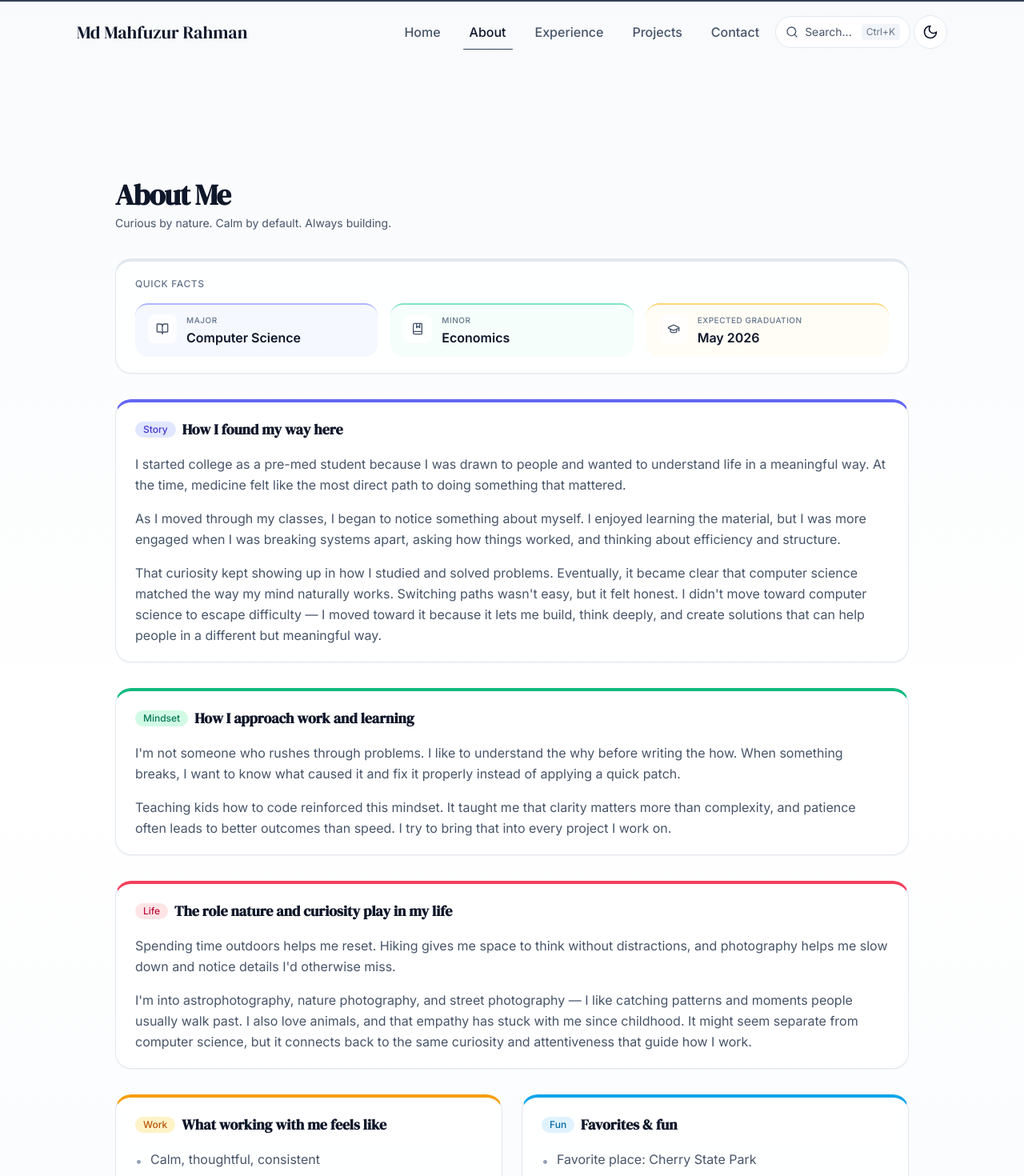
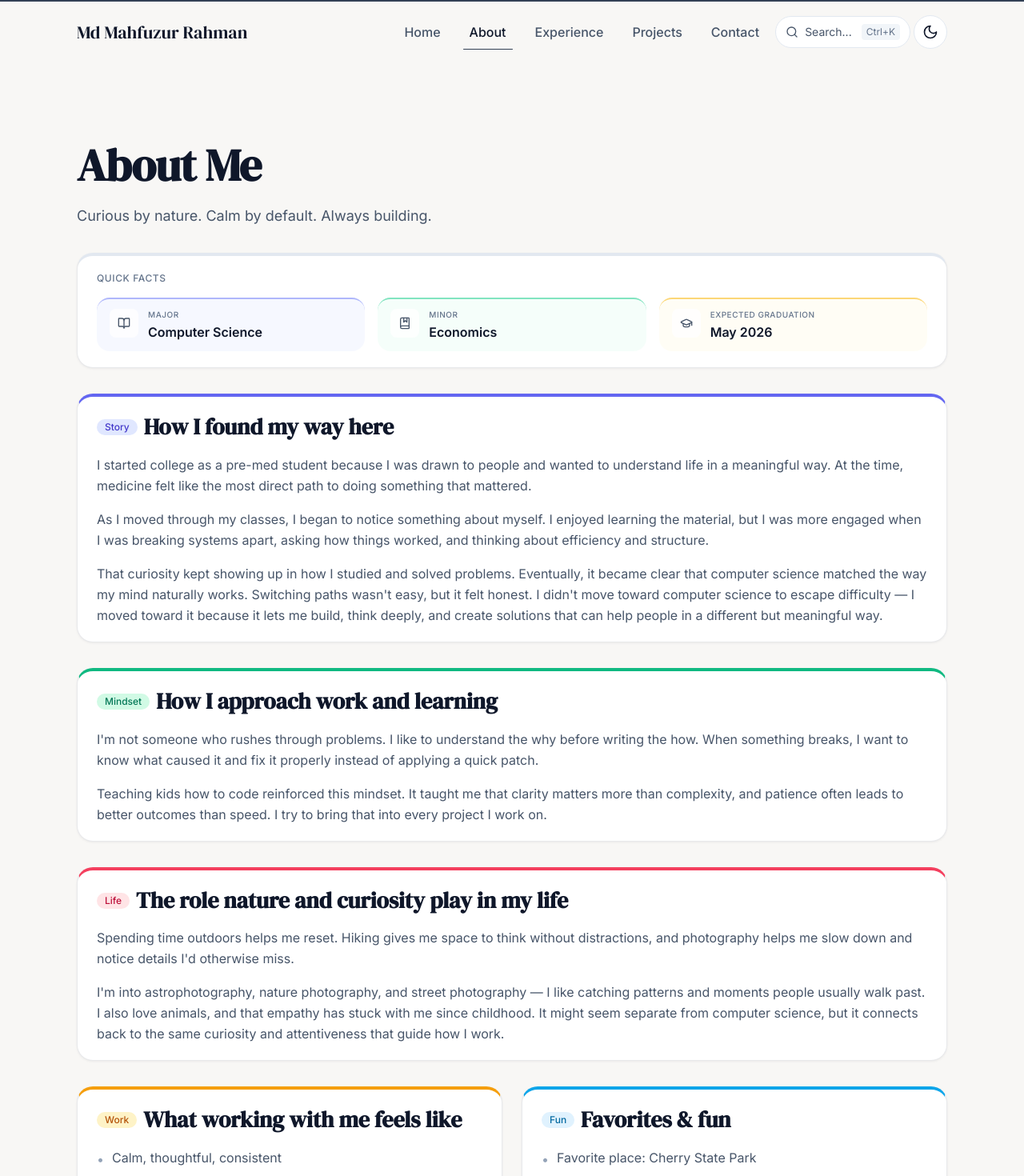
Before and after one commit to mdrahman789/Portfolio, a React (Vite) app: page /about in a window 1280 px wide. Shown: the top 1470 px of the page at 80% size. Built offline with nearby package versions, Linux system fonts and the light colour scheme.

Commit message:
More on About me

```diff
--- a/src/pages/About.tsx
+++ b/src/pages/About.tsx
@@ -1,5 +1,7 @@
 import { Link } from 'react-router-dom'
 import { BookOpen, BookMarked, GraduationCap } from 'lucide-react'
+import { Section } from '@/components/ui/Section'
+import { ScrollReveal } from '@/components/motion/ScrollReveal'
 
 const quickFacts = [
   { label: 'Major', value: 'Computer Science', icon: BookOpen, accent: 'indigo' },
@@ -47,20 +49,23 @@ const pillClasses: Record<string, string> = {
 }
 
 const cardBase =
-  'rounded-2xl border border-slate-200 dark:border-slate-700 bg-white/80 backdrop-blur dark:bg-slate-900/60 shadow-sm hover:shadow-md transition-shadow px-6 py-5'
+  'rounded-2xl border border-[var(--color-border)] bg-white dark:bg-[var(--color-bg-elevated)] shadow-soft dark:shadow-dark-soft hover:shadow-md transition-shadow px-6 py-5'
 
 export function About() {
   return (
-    <div className="bg-gradient-to-b from-slate-50 via-white to-slate-50 dark:from-slate-950 dark:via-slate-950 dark:to-slate-900 pt-36 md:pt-44">
-      <div className="max-w-5xl mx-auto px-4 py-12 flex flex-col gap-8">
+    <div>
+      <Section className="pt-36 md:pt-44">
+        <div className="flex flex-col gap-8">
           {/* 1) Header */}
           <header>
-          <h1 className="font-display text-4xl font-bold text-slate-900 dark:text-white tracking-tight">
+            <ScrollReveal>
+              <h1 className="font-display text-display-xl md:text-display-2xl font-bold mb-4 text-slate-900 dark:text-white tracking-tight">
                 About Me
               </h1>
-          <p className="mt-1 text-sm text-slate-600 dark:text-slate-300 leading-relaxed">
+              <p className="text-body-lg text-slate-600 dark:text-slate-400 max-w-2xl leading-relaxed">
                 Curious by nature. Calm by default. Always building.
               </p>
+            </ScrollReveal>
           </header>
 
         {/* 2) Quick Facts */}
@@ -97,11 +102,11 @@ export function About() {
           <article className={`${cardBase} ${cardAccent.indigo}`}>
             <div className="flex flex-wrap items-center gap-2 mb-4">
               <span className={`rounded-full px-2.5 py-0.5 text-xs font-medium ${pillClasses.indigo}`}>Story</span>
-              <h2 className="font-display text-lg font-semibold text-slate-900 dark:text-white">
+              <h2 className="font-display text-display-md font-semibold text-slate-900 dark:text-white">
                 How I found my way here
               </h2>
             </div>
-            <div className="text-slate-600 dark:text-slate-300 leading-relaxed space-y-4">
+            <div className="text-body text-slate-600 dark:text-slate-400 leading-relaxed space-y-4">
               <p>
                 I started college as a pre-med student because I was drawn to people and wanted to understand life in a meaningful way. At the time, medicine felt like the most direct path to doing something that mattered.
               </p>
@@ -120,11 +125,11 @@ export function About() {
           <article className={`${cardBase} ${cardAccent.emerald}`}>
             <div className="flex flex-wrap items-center gap-2 mb-4">
               <span className={`rounded-full px-2.5 py-0.5 text-xs font-medium ${pillClasses.emerald}`}>Mindset</span>
-              <h2 className="font-display text-lg font-semibold text-slate-900 dark:text-white">
+              <h2 className="font-display text-display-md font-semibold text-slate-900 dark:text-white">
                 How I approach work and learning
               </h2>
             </div>
-            <div className="text-slate-600 dark:text-slate-300 leading-relaxed space-y-4">
+            <div className="text-body text-slate-600 dark:text-slate-400 leading-relaxed space-y-4">
               <p>
                 I&apos;m not someone who rushes through problems. I like to understand the why before writing the how. When something breaks, I want to know what caused it and fix it properly instead of applying a quick patch.
               </p>
@@ -140,11 +145,11 @@ export function About() {
           <article className={`${cardBase} ${cardAccent.rose}`}>
             <div className="flex flex-wrap items-center gap-2 mb-4">
               <span className={`rounded-full px-2.5 py-0.5 text-xs font-medium ${pillClasses.rose}`}>Life</span>
-              <h2 className="font-display text-lg font-semibold text-slate-900 dark:text-white">
+              <h2 className="font-display text-display-md font-semibold text-slate-900 dark:text-white">
                 The role nature and curiosity play in my life
               </h2>
             </div>
-            <div className="text-slate-600 dark:text-slate-300 leading-relaxed space-y-4">
+            <div className="text-body text-slate-600 dark:text-slate-400 leading-relaxed space-y-4">
               <p>
                 Spending time outdoors helps me reset. Hiking gives me space to think without distractions, and photography helps me slow down and notice details I&apos;d otherwise miss.
               </p>
@@ -161,11 +166,11 @@ export function About() {
             <article className={`${cardBase} ${cardAccent.amber}`}>
               <div className="flex flex-wrap items-center gap-2 mb-4">
                 <span className={`rounded-full px-2.5 py-0.5 text-xs font-medium ${pillClasses.amber}`}>Work</span>
-                <h2 className="font-display text-lg font-semibold text-slate-900 dark:text-white">
+                <h2 className="font-display text-display-md font-semibold text-slate-900 dark:text-white">
                   What working with me feels like
                 </h2>
               </div>
-              <ul className="space-y-2 text-slate-600 dark:text-slate-300 leading-relaxed">
+              <ul className="space-y-2 text-body text-slate-600 dark:text-slate-400 leading-relaxed">
                 {workingWithMeBullets.map((item) => (
                   <li key={item} className="flex items-start gap-2.5">
                     <span className="text-slate-400 dark:text-slate-500 mt-0.5">•</span>
@@ -178,11 +183,11 @@ export function About() {
             <article className={`${cardBase} ${cardAccent.sky}`}>
               <div className="flex flex-wrap items-center gap-2 mb-4">
                 <span className={`rounded-full px-2.5 py-0.5 text-xs font-medium ${pillClasses.sky}`}>Fun</span>
-                <h2 className="font-display text-lg font-semibold text-slate-900 dark:text-white">
+                <h2 className="font-display text-display-md font-semibold text-slate-900 dark:text-white">
                   Favorites & fun
                 </h2>
               </div>
-              <ul className="space-y-2 text-slate-600 dark:text-slate-300 leading-relaxed">
+              <ul className="space-y-2 text-body text-slate-600 dark:text-slate-400 leading-relaxed">
                 {favoritesBullets.map((item) => (
                   <li key={item} className="flex items-start gap-2.5">
                     <span className="text-slate-400 dark:text-slate-500 mt-0.5">•</span>
@@ -199,11 +204,11 @@ export function About() {
           <article className={`${cardBase} ${cardAccent.violet}`}>
             <div className="flex flex-wrap items-center gap-2 mb-4">
               <span className={`rounded-full px-2.5 py-0.5 text-xs font-medium ${pillClasses.violet}`}>Next</span>
-              <h2 className="font-display text-lg font-semibold text-slate-900 dark:text-white">
+              <h2 className="font-display text-display-md font-semibold text-slate-900 dark:text-white">
                 Open to Opportunities
               </h2>
             </div>
-            <p className="text-slate-600 dark:text-slate-300 leading-relaxed">
+            <p className="text-body text-slate-600 dark:text-slate-400 leading-relaxed">
               I&apos;m still figuring things out, but I&apos;m intentional about where I&apos;m going. I want to build technology that feels human, useful, and thoughtfully designed — and I&apos;m excited to keep learning through work that challenges me in the right ways. If you&apos;d like to connect, feel free to reach out through my{' '}
               <Link
                 to="/contact"
@@ -216,6 +221,7 @@ export function About() {
           </article>
         </section>
         </div>
+      </Section>
     </div>
   )
 }
```
Lines whose indentation alone changed are shown as unchanged.
